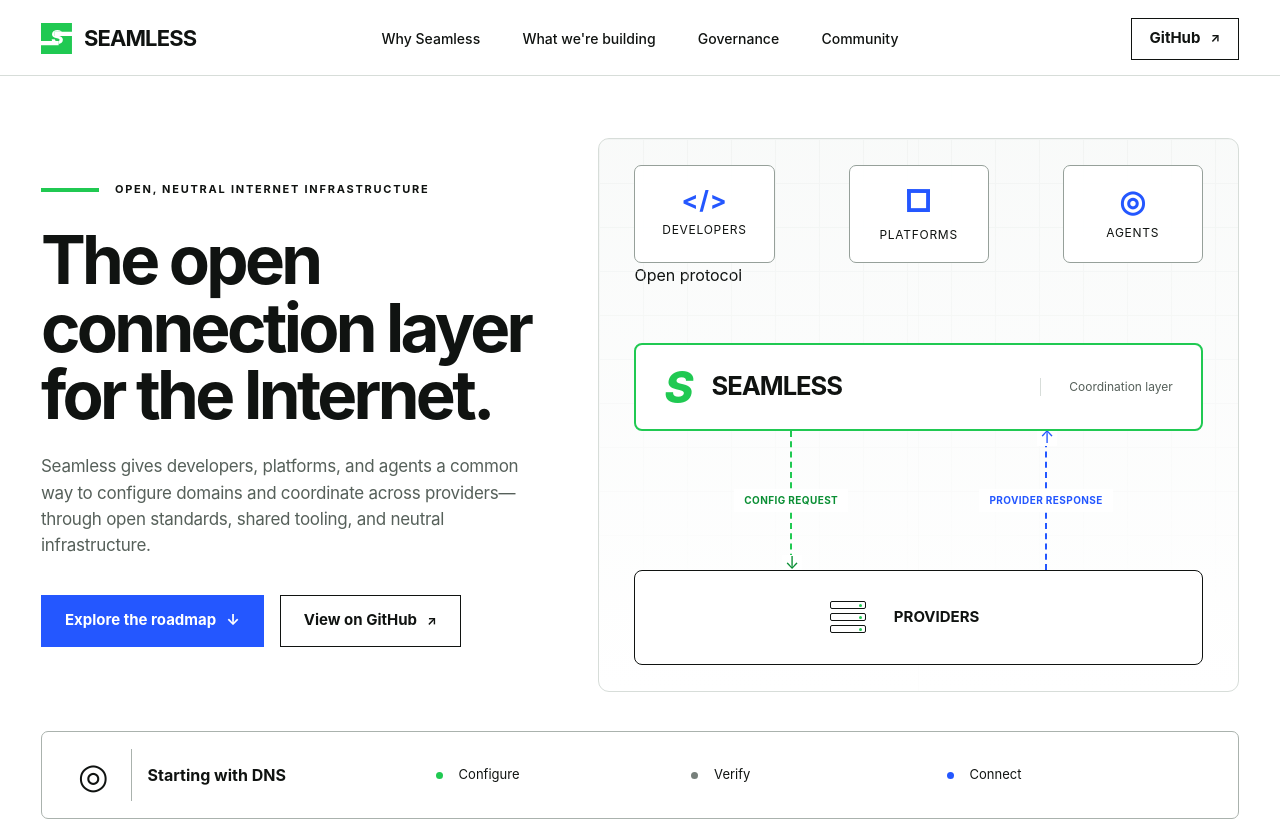
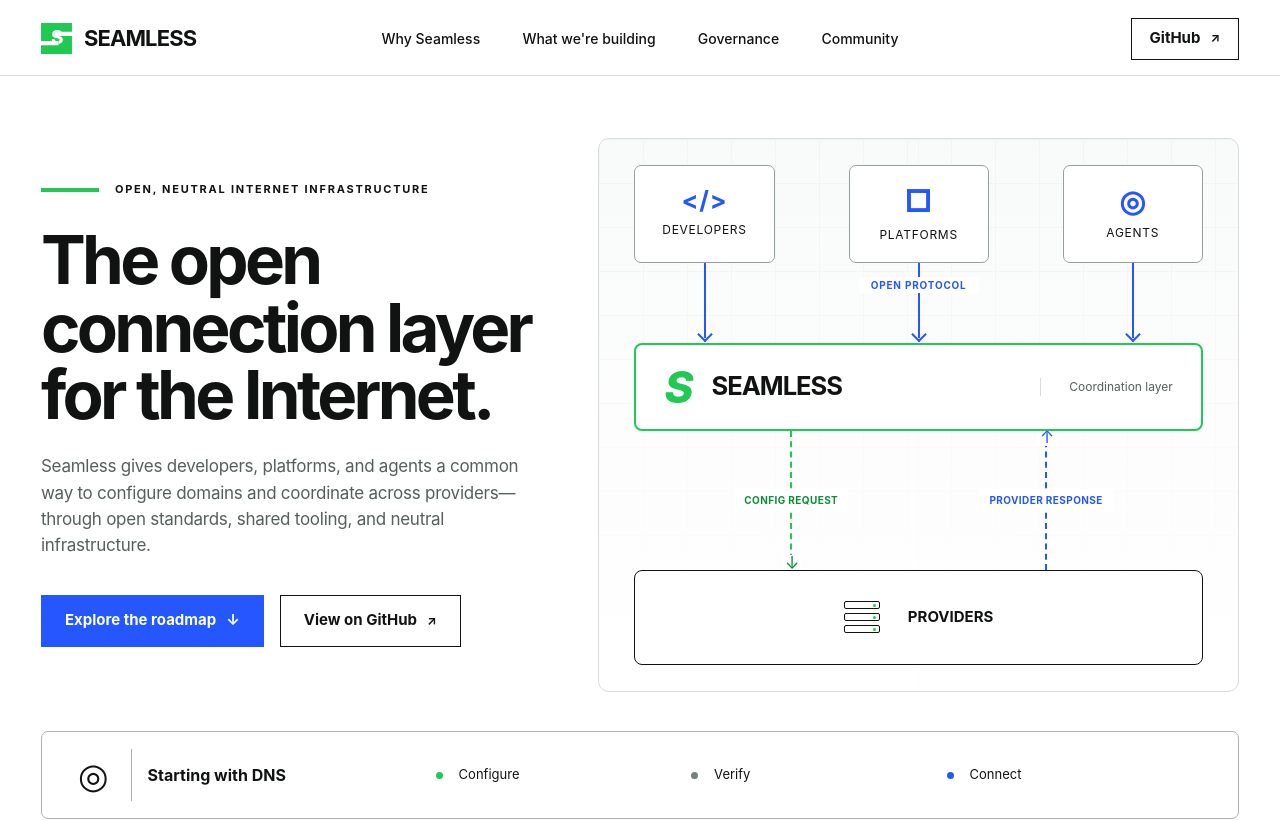
Before and after one commit to seamlessdns/website, a Next.js app: page / in a window 1280 px wide. Shown: the top 821 px of the page. Built offline with nearby package versions, Linux system fonts and the light colour scheme.

Commit message:
Update page.tsx

```diff
--- a/app/page.tsx
+++ b/app/page.tsx
@@ -41,7 +41,10 @@
         <div className="map-source"><span className="source-icon stack-icon">◇</span><span>Platforms</span></div>
         <div className="map-source"><span className="source-icon agent-icon">◎</span><span>Agents</span></div>
       </div>
-      <div className="protocol-connector" aria-hidden="true"><span>Open protocol</span></div>
+      <div className="source-connectors" aria-hidden="true">
+        <i /><i /><i />
+        <span>Open protocol</span>
+      </div>
       <div className="seamless-node">
         <span className="s-mark" aria-hidden="true">S</span><strong>Seamless</strong>
         <span className="node-role">Coordination layer</span>
@@ -52,7 +55,6 @@
       </div>
       <div className="provider-node">
         <span className="server-icon" aria-hidden="true"><i /><i /><i /></span><strong>Providers</strong>
-        <span className="provider-points" aria-hidden="true"><i /><i /><i /><i /><i /></span>
       </div>
     </div>
   );
```
